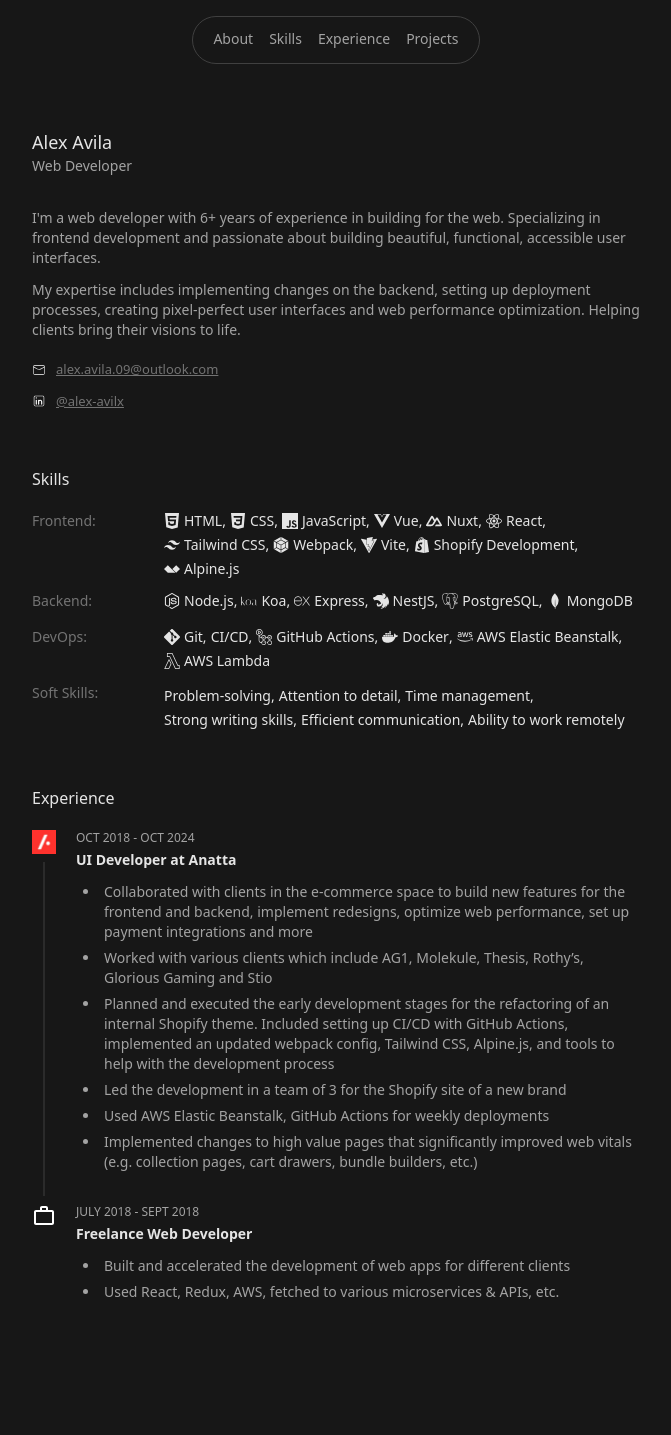
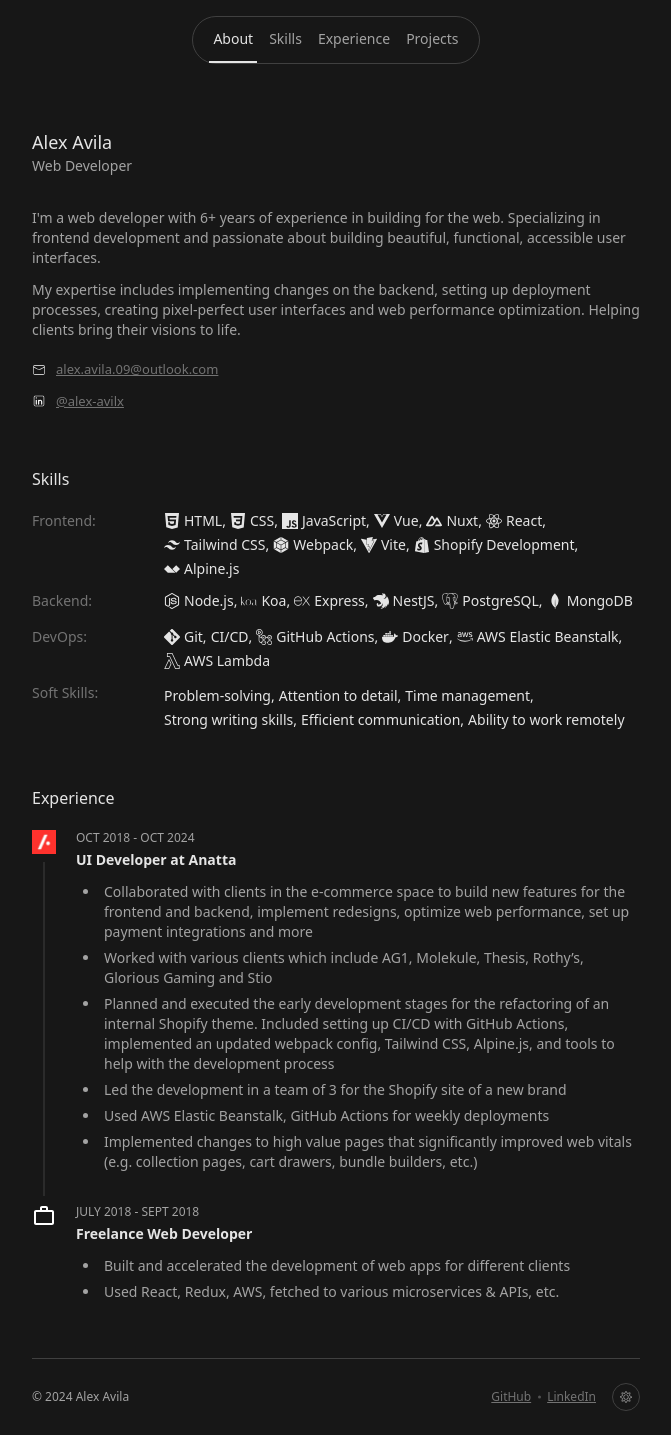
Before and after one commit to alex-avila/portfolio-site-v2, a React (Vite) app: page / in a window 1280 px wide. Shown: the whole page, without its empty margins (304-975 px from the left). Before the commit the page ends 1302 px from the top, so only its background shows below. Built offline with nearby package versions, Linux system fonts and the light colour scheme.

Commit message:
improvements + footer
- add a footer w/theme toggle
- rename header to navigation
- add SectionsContext to track section elem refs using SectionsProvider and Section components
- use SectionsContext in nav w/intersection observer to highlight which section is being viewed

```diff
--- a/src/App.tsx
+++ b/src/App.tsx
@@ -1,22 +1,38 @@
-import Header from "./components/Header";
+import Navigation from "./components/Navigation";
 import About from "./components/About";
 import Skills from "./components/Skills";
 import Experience from "./components/Experience";
+import Footer from "./components/Footer";
+import { SectionsProvider, Section } from "./components/SectionsContext";
+
+const toggleTheme = (type?: "dark" | "light") => {
+  if (type === "dark") {
+    document.documentElement.classList.add("dark");
+  } else if (type === "light") {
+    document.documentElement.classList.remove("dark");
+  } else {
+    document.documentElement.classList.toggle("dark");
+  }
+};
 
 function App() {
-  // if (import.meta.env.SSR) {
-  //   // ... server only logic
-  //   console.log("ssr test");
-  // }
-
   return (
     <div className="mx-auto w-full max-w-2xl">
-      <Header />
-      <main className="space-y-10 px-4 pt-10 sm:px-6 md:space-y-14 md:pt-16 lg:px-8">
-        <About />
-        <Skills />
-        <Experience />
-      </main>
+      <SectionsProvider>
+        <Navigation />
+        <main className="mb-10 space-y-10 px-4 pt-10 sm:mb-14 sm:px-6 md:space-y-14 md:pt-16 lg:px-8">
+          <Section id="about">
+            <About />
+          </Section>
+          <Section id="skills">
+            <Skills />
+          </Section>
+          <Section id="experience">
+            <Experience />
+          </Section>
+        </main>
+        <Footer onToggleTheme={() => toggleTheme()} />
+      </SectionsProvider>
     </div>
   );
 }
--- /dev/null
+++ b/src/components/Footer.tsx
@@ -0,0 +1,75 @@
+import { IconContext } from "react-icons";
+import { CiCloudMoon, CiSun } from "react-icons/ci";
+
+const links = [
+  {
+    label: "GitHub",
+    href: "https://github.com/alex-avila",
+  },
+  {
+    label: "LinkedIn",
+    href: "https://www.linkedin.com/in/alex-avilx/",
+  },
+];
+
+function Footer({ onToggleTheme }: { onToggleTheme: () => void }) {
+  return (
+    <footer className="mx-auto w-full max-w-2xl px-4 sm:px-6 lg:px-8">
+      <div className="border-t border-gray-200 py-6 dark:border-neutral-700">
+        <div className="flex flex-wrap items-center justify-between gap-2">
+          <div>
+            <p className="text-xs text-gray-600 dark:text-neutral-400">
+              © 2024 Alex Avila
+            </p>
+          </div>
+
+          <ul className="flex flex-wrap items-center">
+            {links.map((link) => (
+              <div
+                key={link.label}
+                className="relative inline-block pe-4 text-xs before:absolute before:end-1.5 before:top-1/2 before:size-[3px] before:-translate-y-1/2 before:rounded-full before:bg-gray-400 last:pe-0 last-of-type:before:hidden dark:text-neutral-500 dark:before:bg-neutral-600"
+              >
+                <a
+                  className="text-xs text-gray-500 underline hover:text-gray-800 hover:decoration-2 focus:decoration-2 focus:outline-none dark:text-neutral-500 dark:hover:text-neutral-400"
+                  href={link.href}
+                  target="_blank"
+                >
+                  {link.label}
+                </a>
+              </div>
+            ))}
+
+            <li className="inline-block">
+              <button
+                type="button"
+                className="relative flex size-7 items-center justify-center rounded-full border border-gray-200 text-gray-500 hover:bg-gray-200 focus:bg-gray-200 focus:outline-none dark:hidden dark:border-neutral-700 dark:text-neutral-400 dark:hover:bg-neutral-700 dark:focus:bg-neutral-700"
+                onClick={() => onToggleTheme()}
+              >
+                <span className="sr-only">Dark</span>
+                <IconContext.Provider
+                  value={{ className: "size-4 shrink-0", size: "32" }}
+                >
+                  <CiCloudMoon />
+                </IconContext.Provider>
+              </button>
+              <button
+                type="button"
+                className="relative hidden size-7 items-center justify-center rounded-full border border-gray-200 text-gray-500 hover:bg-gray-200 focus:bg-gray-200 focus:outline-none dark:flex dark:border-neutral-700 dark:text-neutral-400 dark:hover:bg-neutral-700 dark:focus:bg-neutral-700"
+                onClick={() => onToggleTheme()}
+              >
+                <span className="sr-only">Light</span>
+                <IconContext.Provider
+                  value={{ className: "size-4 shrink-0", size: "32" }}
+                >
+                  <CiSun />
+                </IconContext.Provider>
+              </button>
+            </li>
+          </ul>
+        </div>
+      </div>
+    </footer>
+  );
+}
+
+export default Footer;
--- a/src/components/Header.tsx
+++ /dev/null
@@ -1,43 +0,0 @@
-const links = [
-  {
-    id: "about",
-    name: "About",
-  },
-  {
-    id: "skills",
-    name: "Skills",
-  },
-  {
-    id: "experience",
-    name: "Experience",
-  },
-  {
-    id: "projects",
-    name: "Projects",
-  },
-];
-
-function Header() {
-  // TODO: make navigation actually work, w/smooth scroll, transitions, accessibility
-  return (
-    <header className="sticky inset-x-0 top-0 z-50 flex w-full flex-wrap text-sm md:flex-nowrap md:justify-start">
-      <nav className="relative mx-auto mt-4 flex w-max max-w-2xl items-center justify-between rounded-[2rem] border border-gray-200 bg-white py-2.5 md:px-4 md:py-0 dark:border-neutral-700 dark:bg-neutral-900">
-        <div className="hs-collapse grow basis-full overflow-hidden transition-all duration-300">
-          <div className="flex items-center justify-end gap-2">
-            {links.map((link) => (
-              <a
-                key={link.id}
-                className="border-b-2 border-transparent px-4 py-0.5 text-gray-500 hover:text-gray-800 focus:outline-none aria-selected:border-gray-800 aria-selected:font-medium aria-selected:text-gray-800 md:px-1 md:py-3 dark:text-neutral-400 dark:hover:text-neutral-200 dark:aria-selected:border-neutral-200 dark:aria-selected:text-neutral-200"
-                href={`#${link.id}`}
-              >
-                {link.name}
-              </a>
-            ))}
-          </div>
-        </div>
-      </nav>
-    </header>
-  );
-}
-
-export default Header;
--- /dev/null
+++ b/src/components/Navigation.tsx
@@ -0,0 +1,92 @@
+import { useContext, useEffect, useState } from "react";
+import { SectionsContext } from "./SectionsContext";
+
+const links = [
+  {
+    id: "about",
+    name: "About",
+  },
+  {
+    id: "skills",
+    name: "Skills",
+  },
+  {
+    id: "experience",
+    name: "Experience",
+  },
+  {
+    id: "projects",
+    name: "Projects",
+  },
+];
+
+function Navigation() {
+  // TODO: make navigation actually work, w/smooth scroll, transitions, accessibility
+  const { sectionRefs } = useContext(SectionsContext);
+
+  const [activeSections, setActiveSections] = useState<string[]>([]);
+
+  if (!import.meta.env.SSR) {
+    useEffect(() => {
+      const observer = new IntersectionObserver(
+        (entries) => {
+          entries.forEach((entry) => {
+            console.log(entry.target, entry.isIntersecting);
+
+            if (entry.isIntersecting) {
+              setActiveSections((prev) =>
+                [...prev, entry.target.getAttribute("id") || ""]
+                  .filter(Boolean)
+                  .sort((a, b) => {
+                    const idsInOrder =
+                      sectionRefs?.map((ref) => ref.current.id) || [];
+
+                    return idsInOrder.indexOf(a) - idsInOrder.indexOf(b);
+                  }),
+              );
+            } else {
+              setActiveSections((prev) =>
+                prev.filter(
+                  (prevSection) =>
+                    prevSection !== entry.target.getAttribute("id"),
+                ),
+              );
+            }
+          });
+        },
+        { threshold: 0.5, rootMargin: "-48px 0px 0px" },
+      );
+
+      sectionRefs?.forEach((ref) => {
+        observer.observe(ref.current);
+      });
+
+      return () => {
+        observer.disconnect();
+      };
+    }, [sectionRefs]);
+  }
+
+  return (
+    <header className="sticky inset-x-0 top-0 z-50 flex w-full flex-wrap text-sm md:flex-nowrap md:justify-start">
+      <nav className="relative mx-auto mt-4 flex w-max max-w-2xl items-center justify-between rounded-[2rem] border border-gray-200 bg-white py-2.5 md:px-4 md:py-0 dark:border-neutral-700 dark:bg-neutral-900">
+        <div className="hs-collapse grow basis-full overflow-hidden transition-all duration-300">
+          <div className="flex items-center justify-end gap-2">
+            {links.map((link) => (
+              <a
+                key={link.id}
+                className="border-b-2 border-transparent px-4 py-0.5 text-gray-500 hover:text-gray-800 focus:outline-none aria-selected:border-gray-800 aria-selected:font-medium aria-selected:text-gray-800 md:px-1 md:py-3 dark:text-neutral-400 dark:hover:text-neutral-200 dark:aria-selected:border-neutral-200 dark:aria-selected:text-neutral-200"
+                href={`#${link.id}`}
+                aria-selected={activeSections[0] === link.id}
+              >
+                {link.name}
+              </a>
+            ))}
+          </div>
+        </div>
+      </nav>
+    </header>
+  );
+}
+
+export default Navigation;
--- /dev/null
+++ b/src/components/SectionsContext.tsx
@@ -0,0 +1,57 @@
+import { createContext, useContext, useEffect, useRef, useState } from "react";
+
+interface SectionsContextProps {
+  sectionRefs?: Array<any>;
+  registerSection?: (ref: any) => void;
+  unregisterSection?: (ref: any) => void;
+}
+
+export const SectionsContext = createContext<SectionsContextProps>({});
+
+// TODO: improve the types
+export function SectionsProvider({ children }: { children?: React.ReactNode }) {
+  const [sectionRefs, setSectionRefs] = useState<any>([]);
+
+  const registerSection = (ref: any) => {
+    setSectionRefs((prev: any[]) => [...prev, ref]);
+  };
+
+  const unregisterSection = (ref: any) => {
+    setSectionRefs((prev: any[]) => prev.filter((prevRef) => prevRef !== ref));
+  };
+
+  return (
+    <SectionsContext.Provider
+      value={{ sectionRefs, registerSection, unregisterSection }}
+    >
+      {children}
+    </SectionsContext.Provider>
+  );
+}
+
+export function Section({
+  children,
+  id,
+}: {
+  children?: React.ReactNode;
+  id: string;
+}) {
+  const ref = useRef(null);
+
+  const { registerSection = () => {}, unregisterSection = () => {} } =
+    useContext(SectionsContext);
+
+  useEffect(() => {
+    registerSection(ref);
+
+    return () => {
+      unregisterSection(ref);
+    };
+  }, []);
+
+  return (
+    <div id={id} ref={ref}>
+      {children}
+    </div>
+  );
+}
```
